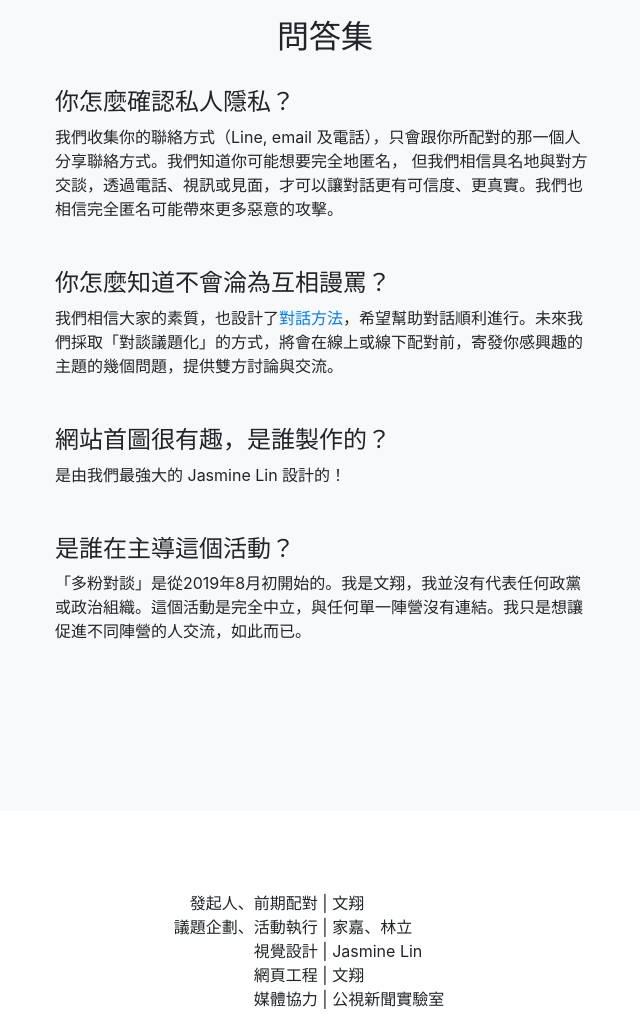
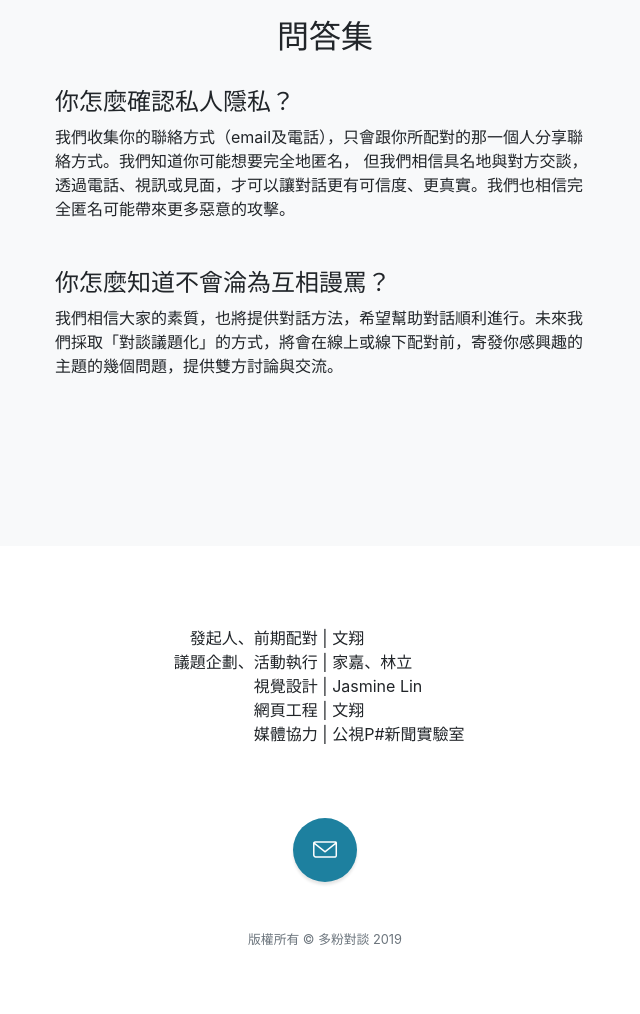
Before and after one commit to ws2367/CivicDialogueTaiwan2020, a website with bundled scripts: page index.html in a window 1280 px wide. Shown: the part 6920-7934 px from the top of the page, without its empty margins (315-955 px from the left). Built offline with nearby package versions, Linux system fonts and the light colour scheme.

Commit message:
final touch

```diff
--- a/index.html
+++ b/index.html
@@ -325,21 +325,12 @@
           <br>
           <h4 class="text-left">你怎麼確認私人隱私？</h4>
           <p class="mb-5 col-lg-16 text-left">
-            我們收集你的聯絡方式（Line, email 及電話），只會跟你所配對的那一個人分享聯絡方式。我們知道你可能想要完全地匿名，
+            我們收集你的聯絡方式（email及電話），只會跟你所配對的那一個人分享聯絡方式。我們知道你可能想要完全地匿名，
             但我們相信具名地與對方交談，透過電話、視訊或見面，才可以讓對話更有可信度、更真實。我們也相信完全匿名可能帶來更多惡意的攻擊。
           </p>
-
           <h4 class="text-left">你怎麼知道不會淪為互相謾罵？</h4>
           <p class="mb-5 col-lg-16 text-left">
-            我們相信大家的素質，也設計了<a href="guide.html">對話方法</a>，希望幫助對話順利進行。未來我們採取「對談議題化」的方式，將會在線上或線下配對前，寄發你感興趣的主題的幾個問題，提供雙方討論與交流。
-          </p>
-          <h4 class="text-left">網站首圖很有趣，是誰製作的？</h4>
-          <p class="mb-5 col-lg-16 text-left">
-            是由我們最強大的 Jasmine Lin 設計的！
-          </p>
-          <h4 class="text-left">是誰在主導這個活動？</h4>
-          <p class="mb-5 col-lg-16 text-left">
-            「多粉對談」是從2019年8月初開始的。我是文翔，我並沒有代表任何政黨或政治組織。這個活動是完全中立，與任何單一陣營沒有連結。我只是想讓促進不同陣營的人交流，如此而已。
+            我們相信大家的素質，也將提供對話方法，希望幫助對話順利進行。未來我們採取「對談議題化」的方式，將會在線上或線下配對前，寄發你感興趣的主題的幾個問題，提供雙方討論與交流。
           </p>
         </div>
       </div>
@@ -372,7 +363,7 @@
             <div><span>議題企劃、活動執行</span> | <span>家嘉、林立</span></div>
             <div><span>視覺設計</span> | <span>Jasmine Lin</span></div>
             <div><span>網頁工程</span> | <span>文翔</span></div>
-            <div><span>媒體協力</span> | <span>公視新聞實驗室</span></div>
+            <div><span>媒體協力</span> | <span>公視P#新聞實驗室</span></div>
         </div>
       </div>
       <br><br><br>
```
